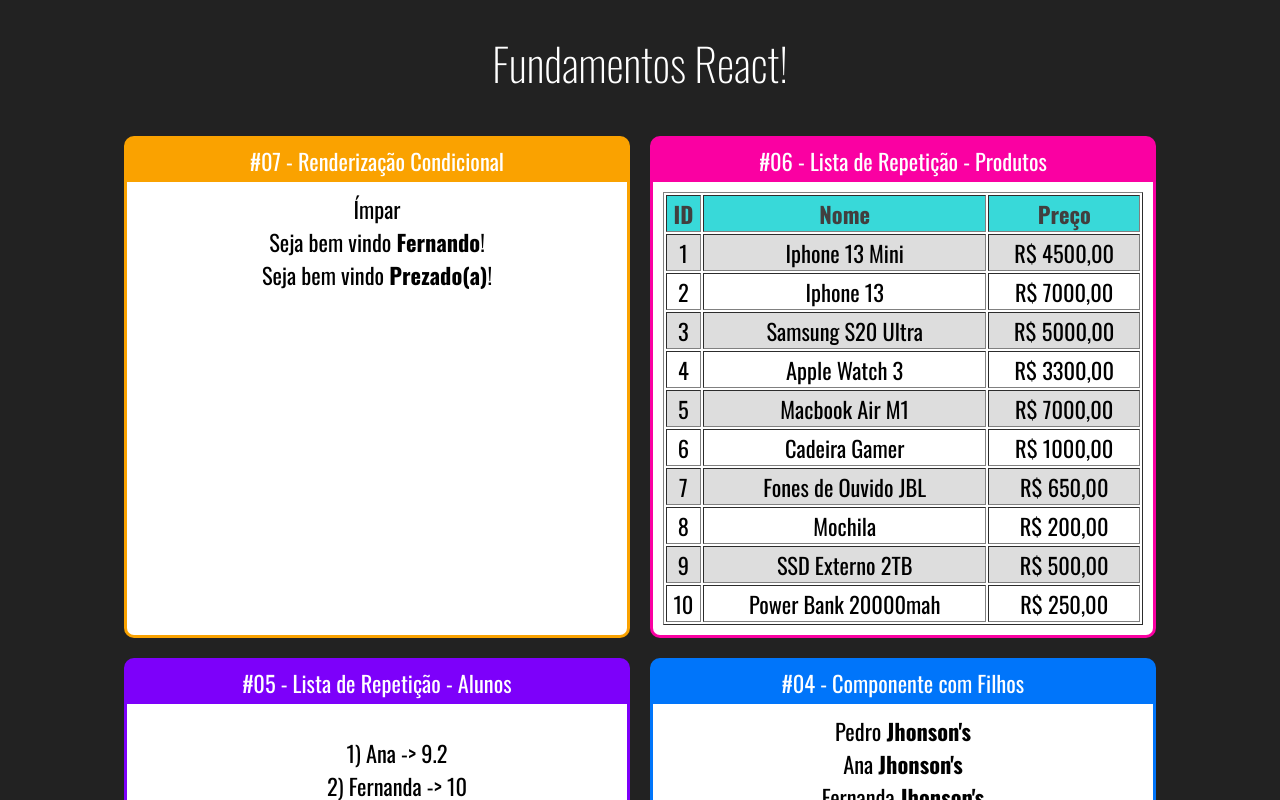
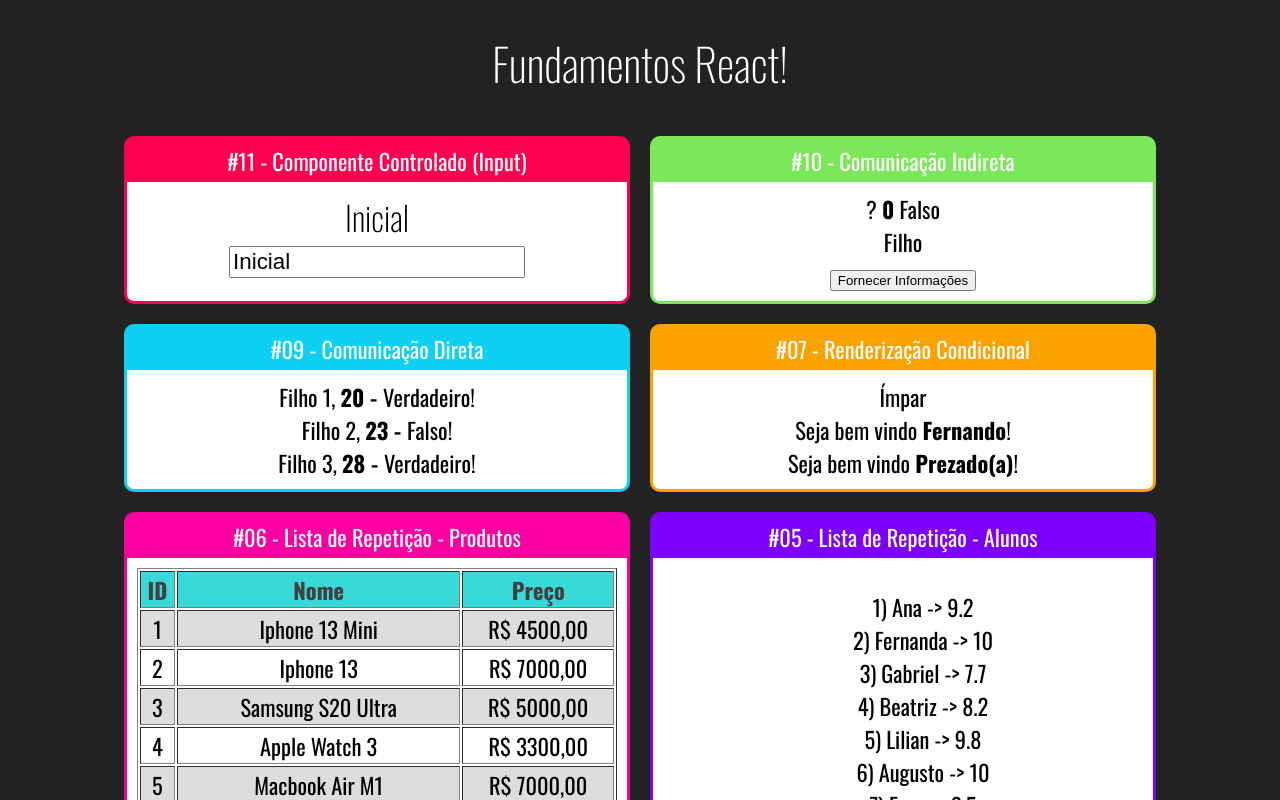
Before and after one commit to thiagoperest/fundamentos-react, a React (Create React App) app: page / in a window 1280 px wide. Shown: the top 800 px of the page. Built offline with nearby package versions, Linux system fonts and the light colour scheme.

Commit message:
Componente controlado

```diff
--- a/src/App.jsx
+++ b/src/App.jsx
@@ -11,14 +11,29 @@ import ListaAlunos from "./components/repeticao/ListaAlunos";
 import TabelaProdutos from "./components/repeticao/TabelaProdutos";
 import ParOuImpar from "./components/condicional/ParOuImpar";
 import UsarioInfo from "./components/condicional/UsarioInfo";
+import DiretaPai from "./components/comunicacao/DiretaPai";
+import IndiretaPai from "./components/comunicacao/IndiretaPai";
+import Input from "./components/formulario/Input";
 
-// eslint-disable-next-line import/no-anonymous-default-export
 export default () => {
   return (
     <div className="App">
       <h1>Fundamentos React!</h1>
 
       <div className="Cards">
+
+        <Card titulo="#11 - Componente Controlado (Input)" color="#FF0051">
+          <Input/>
+        </Card>
+
+        <Card titulo="#10 - Comunicação Indireta" color="#7AE858">
+          <IndiretaPai />
+        </Card>
+
+        <Card titulo="#09 - Comunicação Direta" color="#0ED0F2">
+          <DiretaPai />
+        </Card>
+
         <Card titulo="#07 - Renderização Condicional" color="#FAA200">
           <ParOuImpar numero={21} />
           <UsarioInfo usuario={{ nome: "Fernando" }} />
--- /dev/null
+++ b/src/components/comunicacao/DiretaFilho.jsx
@@ -0,0 +1,11 @@
+import React from "react";
+
+export default props => {
+    return (
+        <div>
+            <span>{props.texto}, </span>
+            <span><strong>{props.numero} - </strong></span>
+            <span>{props.bool ? "Verdadeiro" : "Falso"}!</span>
+        </div>
+    )
+}
--- /dev/null
+++ b/src/components/comunicacao/DiretaPai.jsx
@@ -0,0 +1,12 @@
+import React from "react";
+import DiretaFilho from "./DiretaFilho";
+
+export default props => {
+    return (
+        <div>
+            <DiretaFilho texto="Filho 1" numero={20} bool={true} />
+            <DiretaFilho texto="Filho 2" numero={23} bool={false} />
+            <DiretaFilho texto="Filho 3" numero={28} bool={true} />
+        </div>
+    )
+}
--- /dev/null
+++ b/src/components/comunicacao/IndiretaFilho.jsx
@@ -0,0 +1,13 @@
+import React from "react";
+
+export default (props) => {
+    const cb = props.quandoClicar
+  return (
+    <div>
+      <div>Filho</div>
+      <button onClick={_ => cb("João", 53, true)} >
+        Fornecer Informações
+      </button>
+    </div>
+  );
+};
--- /dev/null
+++ b/src/components/comunicacao/IndiretaPai.jsx
@@ -0,0 +1,27 @@
+import React, { useState } from "react";
+import IndiretaFilho from "./IndiretaFilho";
+
+export default (props) => {
+  const [nome, setNome] = useState("?");
+  let [idade, setIdade] = useState(0);
+  let [nerd, setNerd] = useState(false);
+
+  function fornecerInformacoes(nome, idade, nerd) {
+    setNome(nome)
+    setIdade(idade)
+    setNerd(nerd)
+  }
+
+  return (
+    <div>
+      <div>
+        <span>{nome} </span>
+        <span>
+          <strong>{idade}</strong>
+        </span>
+        <span> {nerd ? "Verdadeiro" : "Falso"}</span>
+      </div>
+      <IndiretaFilho quandoClicar={fornecerInformacoes} />
+    </div>
+  );
+};
--- a/src/components/condicional/If.js
+++ b/src/components/condicional/If.js
@@ -1,8 +1,18 @@
 // eslint-disable-next-line import/no-anonymous-default-export
-export default props => {
-    if(props.test) {
-        return props.children
-    } else {
-        return false
-    }
-}
+export default (props) => {
+  const elseChild = props.children.filter((child) => {
+    return child.type && child.type.name === "Else";
+  })[0];
+
+  const ifChildren = props.children.filter((child) => {
+    return child !== elseChild;
+  });
+
+  if (props.test) {
+    return ifChildren;
+  } else {
+    return false;
+  }
+};
+
+export const Else = (props) => props.children;
--- a/src/components/condicional/UsarioInfo.jsx
+++ b/src/components/condicional/UsarioInfo.jsx
@@ -1,5 +1,5 @@
 import React from "react";
-import If from "./If";
+import If, { Else } from "./If";
 
 // eslint-disable-next-line import/no-anonymous-default-export
 export default (props) => {
--- /dev/null
+++ b/src/components/formulario/Input.css
@@ -0,0 +1,3 @@
+.Input input {
+    font-size: 1.4rem;
+}
--- /dev/null
+++ b/src/components/formulario/Input.jsx
@@ -0,0 +1,18 @@
+import React, { useState } from "react";
+import "./Input.css"
+
+export default props => {
+
+    const [valor, setValor] = useState("Inicial")
+
+    function quandoMudar(e) {
+        setValor(e.target.value)
+    }
+
+    return (
+        <div className="Input">
+            <h2>{valor}</h2>
+            <input value={valor} onChange={quandoMudar} />
+        </div>
+    )
+}
```
